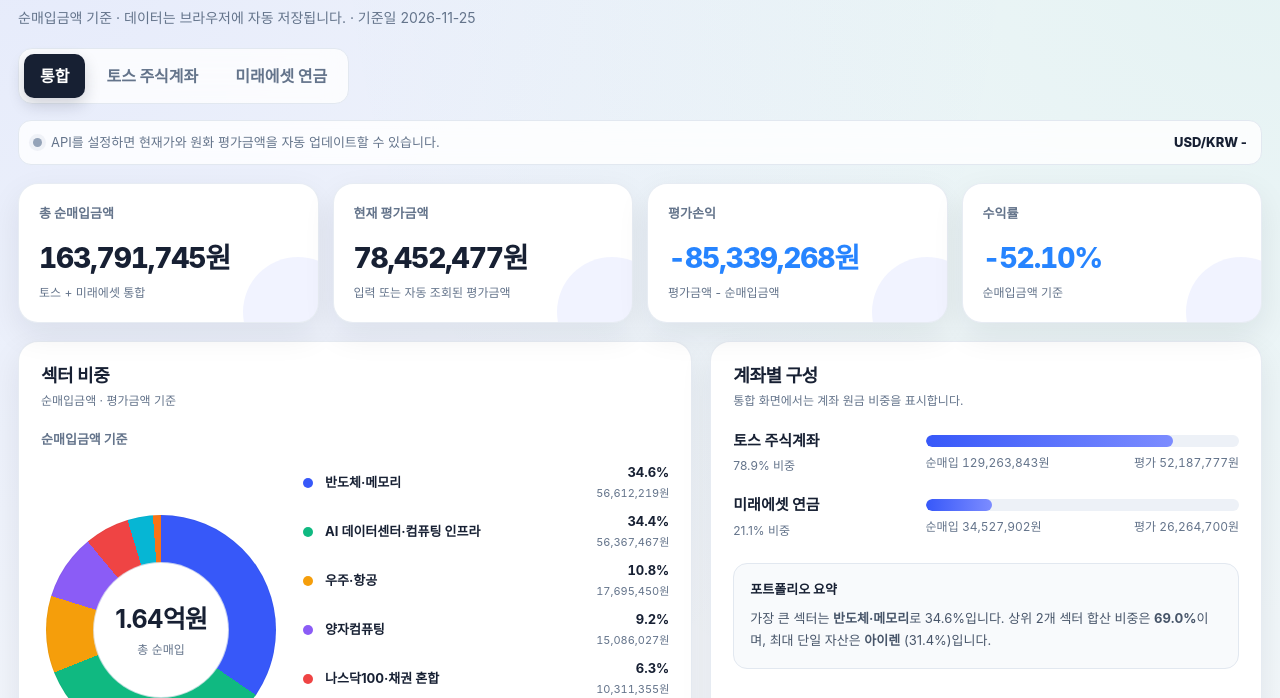
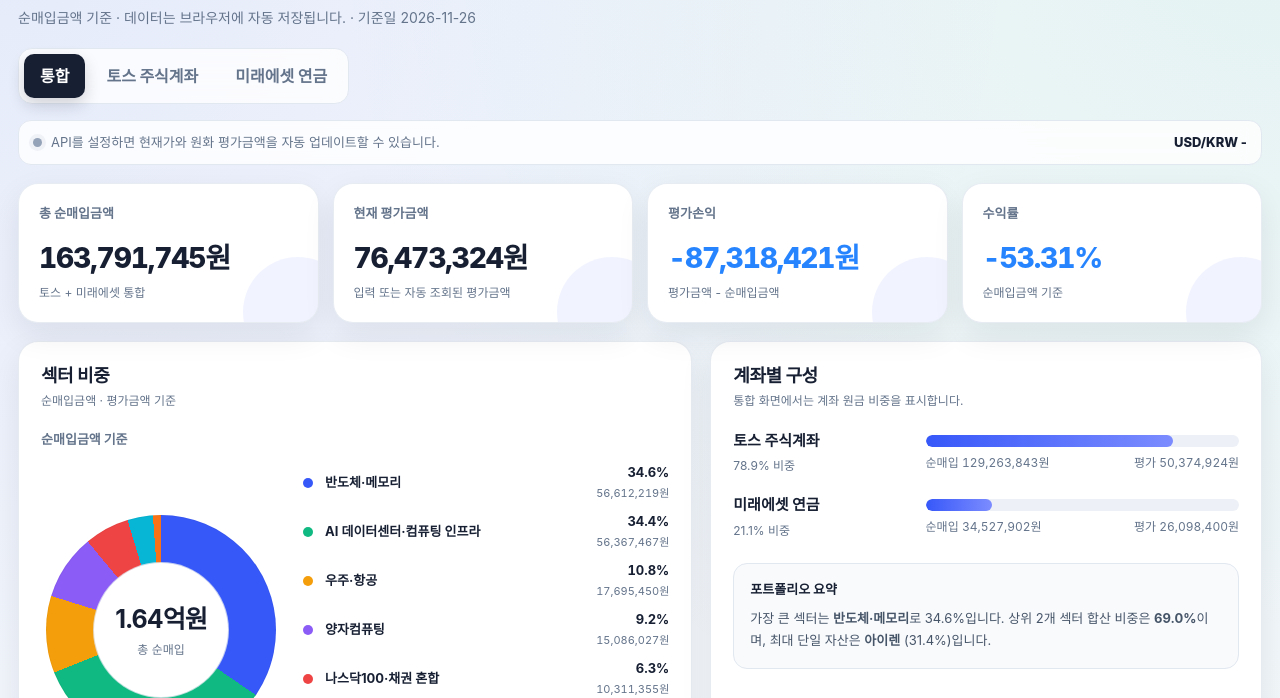
Before and after one commit to big9367-byte/portfolio-dashboard, a plain HTML site: page index.html in a window 1280 px wide. Shown: the part 102-800 px from the top of the page. Drawn offline with Linux system fonts and the light colour scheme.

Commit message:
chore: 주가 자동 업데이트 (2026-11-26)

```diff
--- a/index.html
+++ b/index.html
@@ -1022,7 +1022,7 @@
 
     const DEFAULT_DATA = {
       title: "투자 포트폴리오 대시보드",
-      asOfDate: "2026-11-25",
+      asOfDate: "2026-11-26",
       marketSettings: {
         autoRefresh: false,
         intervalMinutes: 30,
@@ -1031,22 +1031,22 @@
         lastFxRate: null
       },
       holdings: [
-        { id: "t1", account: "toss", name: "아이렌", sector: "AI 데이터센터·컴퓨팅 인프라", cost: 51474419, value: 13043985, symbol: "IREN", exchange: "US", currency: "USD", quantity: 750, autoUpdate: true },
-        { id: "t2", account: "toss", name: "로켓랩", sector: "우주·항공", cost: 17695450, value: 12350320, symbol: "RKLB", exchange: "US", currency: "USD", quantity: 200, autoUpdate: true },
-        { id: "t3", account: "toss", name: "DRAM", sector: "반도체·메모리", cost: 27011059, value: 12253193, symbol: "DRAM", exchange: "US", currency: "USD", quantity: 254, autoUpdate: true },
-        { id: "t4", account: "toss", name: "인플렉션", sector: "양자컴퓨팅", cost: 11005245, value: 4163680, symbol: "INFQ", exchange: "US", currency: "USD", quantity: 489, autoUpdate: true },
-        { id: "t5", account: "toss", name: "마벨 테크놀로지", sector: "반도체·메모리", cost: 9098590, value: 4064096, symbol: "MRVL", exchange: "US", currency: "USD", quantity: 23, autoUpdate: true },
-        { id: "t6", account: "toss", name: "아이온큐", sector: "양자컴퓨팅", cost: 4080782, value: 1474088, symbol: "IONQ", exchange: "US", currency: "USD", quantity: 49, autoUpdate: true },
-        { id: "t7", account: "toss", name: "써클 인터넷 그룹", sector: "핀테크·스테이블코인", cost: 1836298, value: 1025415, symbol: "CRCL", exchange: "US", currency: "USD", quantity: 16, autoUpdate: true },
-        { id: "t8", account: "toss", name: "SK하이닉스", sector: "반도체·메모리", cost: 4152000, value: 2092000, symbol: "000660", exchange: "XKRX", currency: "KRW", quantity: 2, autoUpdate: true },
-        { id: "t9", account: "toss", name: "삼성전자", sector: "반도체·메모리", cost: 2910000, value: 1721000, symbol: "005930", exchange: "XKRX", currency: "KRW", quantity: 10, autoUpdate: true },
-
-        { id: "p1", account: "pension", name: "TIGER 미국AI데이터센터TOP4Plus", sector: "AI 데이터센터·컴퓨팅 인프라", cost: 4893048, value: 2525040, symbol: "0142D0", exchange: "XKRX", currency: "KRW", quantity: 501, autoUpdate: true },
-        { id: "p2", account: "pension", name: "TIGER 미국나스닥100채권혼합50", sector: "나스닥100·채권 혼합", cost: 10311355, value: 9994230, symbol: "435420", exchange: "XKRX", currency: "KRW", quantity: 758, autoUpdate: true },
-        { id: "p3", account: "pension", name: "PLUS 글로벌HBM반도체", sector: "반도체·메모리", cost: 9932650, value: 4316900, symbol: "442580", exchange: "XKRX", currency: "KRW", quantity: 70, autoUpdate: true },
-        { id: "p4", account: "pension", name: "TIME 글로벌AI인공지능액티브", sector: "AI 테마·응용", cost: 3072825, value: 3015000, symbol: "456600", exchange: "XKRX", currency: "KRW", quantity: 75, autoUpdate: true },
-        { id: "p5", account: "pension", name: "TIGER 글로벌온디바이스AI", sector: "AI 테마·응용", cost: 2810104, value: 3216850, symbol: "480310", exchange: "XKRX", currency: "KRW", quantity: 202, autoUpdate: true },
-        { id: "p6", account: "pension", name: "TIGER 미국필라델피아AI반도체나스닥", sector: "반도체·메모리", cost: 3507920, value: 3196680, symbol: "497570", exchange: "XKRX", currency: "KRW", quantity: 204, autoUpdate: true }
+        { id: "t1", account: "toss", name: "아이렌", sector: "AI 데이터센터·컴퓨팅 인프라", cost: 51474419, value: 12534567, symbol: "IREN", exchange: "US", currency: "USD", quantity: 750, autoUpdate: true },
+        { id: "t2", account: "toss", name: "로켓랩", sector: "우주·항공", cost: 17695450, value: 12216581, symbol: "RKLB", exchange: "US", currency: "USD", quantity: 200, autoUpdate: true },
+        { id: "t3", account: "toss", name: "DRAM", sector: "반도체·메모리", cost: 27011059, value: 11468439, symbol: "DRAM", exchange: "US", currency: "USD", quantity: 254, autoUpdate: true },
+        { id: "t4", account: "toss", name: "인플렉션", sector: "양자컴퓨팅", cost: 11005245, value: 4082982, symbol: "INFQ", exchange: "US", currency: "USD", quantity: 489, autoUpdate: true },
+        { id: "t5", account: "toss", name: "마벨 테크놀로지", sector: "반도체·메모리", cost: 9098590, value: 3889239, symbol: "MRVL", exchange: "US", currency: "USD", quantity: 23, autoUpdate: true },
+        { id: "t6", account: "toss", name: "아이온큐", sector: "양자컴퓨팅", cost: 4080782, value: 1481576, symbol: "IONQ", exchange: "US", currency: "USD", quantity: 49, autoUpdate: true },
+        { id: "t7", account: "toss", name: "써클 인터넷 그룹", sector: "핀테크·스테이블코인", cost: 1836298, value: 1004540, symbol: "CRCL", exchange: "US", currency: "USD", quantity: 16, autoUpdate: true },
+        { id: "t8", account: "toss", name: "SK하이닉스", sector: "반도체·메모리", cost: 4152000, value: 2028000, symbol: "000660", exchange: "XKRX", currency: "KRW", quantity: 2, autoUpdate: true },
+        { id: "t9", account: "toss", name: "삼성전자", sector: "반도체·메모리", cost: 2910000, value: 1669000, symbol: "005930", exchange: "XKRX", currency: "KRW", quantity: 10, autoUpdate: true },
+
+        { id: "p1", account: "pension", name: "TIGER 미국AI데이터센터TOP4Plus", sector: "AI 데이터센터·컴퓨팅 인프라", cost: 4893048, value: 2494980, symbol: "0142D0", exchange: "XKRX", currency: "KRW", quantity: 501, autoUpdate: true },
+        { id: "p2", account: "pension", name: "TIGER 미국나스닥100채권혼합50", sector: "나스닥100·채권 혼합", cost: 10311355, value: 9975280, symbol: "435420", exchange: "XKRX", currency: "KRW", quantity: 758, autoUpdate: true },
+        { id: "p3", account: "pension", name: "PLUS 글로벌HBM반도체", sector: "반도체·메모리", cost: 9932650, value: 4269300, symbol: "442580", exchange: "XKRX", currency: "KRW", quantity: 70, autoUpdate: true },
+        { id: "p4", account: "pension", name: "TIME 글로벌AI인공지능액티브", sector: "AI 테마·응용", cost: 3072825, value: 3000000, symbol: "456600", exchange: "XKRX", currency: "KRW", quantity: 75, autoUpdate: true },
+        { id: "p5", account: "pension", name: "TIGER 글로벌온디바이스AI", sector: "AI 테마·응용", cost: 2810104, value: 3177460, symbol: "480310", exchange: "XKRX", currency: "KRW", quantity: 202, autoUpdate: true },
+        { id: "p6", account: "pension", name: "TIGER 미국필라델피아AI반도체나스닥", sector: "반도체·메모리", cost: 3507920, value: 3181380, symbol: "497570", exchange: "XKRX", currency: "KRW", quantity: 204, autoUpdate: true }
       ]
     };
 
```
